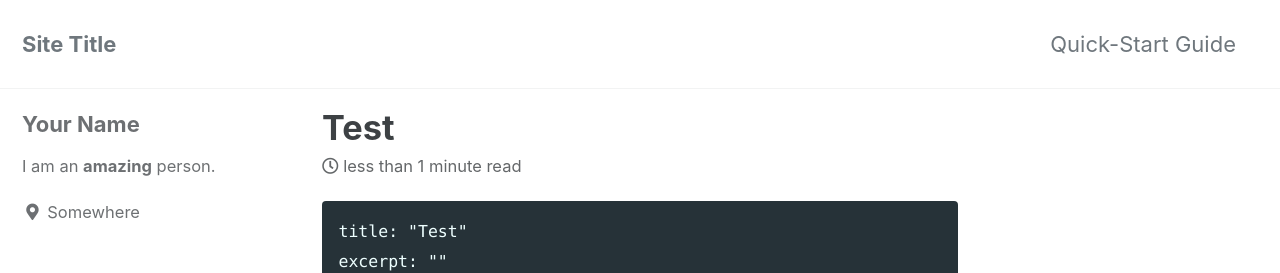
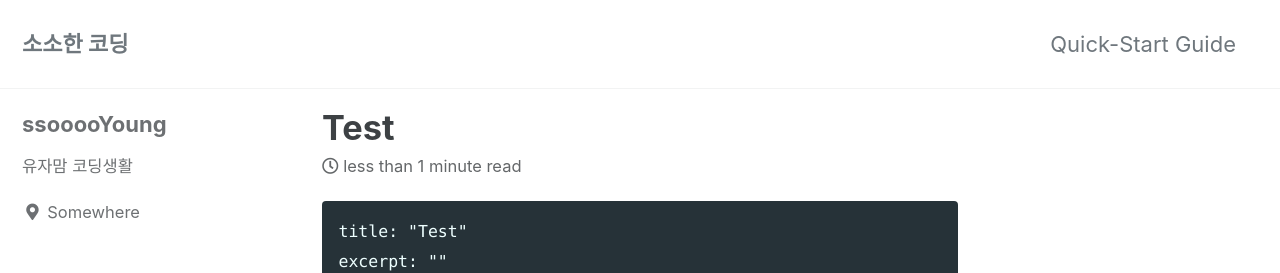
Before and after one commit to sysung93/sysung93.github.io, a Jekyll site: the page built from _posts/2021-11-24-test.md, in a window 1280 px wide. Shown: the top 273 px of the page. Built offline with Jekyll 4.4.1, drawn with Linux system fonts in a browser that asks for light colours; cached includes are drawn as plain includes.

Commit message:
update profile

```diff
--- a/_config.yml
+++ b/_config.yml
@@ -16,7 +16,7 @@ minimal_mistakes_skin    : "default" # "air", "aqua", "contrast", "dark", "dirt"
 
 # Site Settings
 locale                   : "en-US"
-title                    : "Site Title"
+title                    : "소소한 코딩"
 title_separator          : "-"
 subtitle                 : # site tagline that appears below site title in masthead
 name                     : "ssoyung"
@@ -102,9 +102,9 @@ analytics:
 
 # Site Author
 author:
-  name             : "Your Name"
+  name             : "ssooooYoung"
   avatar           : # path of avatar image, e.g. "/assets/images/bio-photo.jpg"
-  bio              : "I am an **amazing** person."
+  bio              : "유자맘 코딩생활"
   location         : "Somewhere"
   email            :
   links:
```
